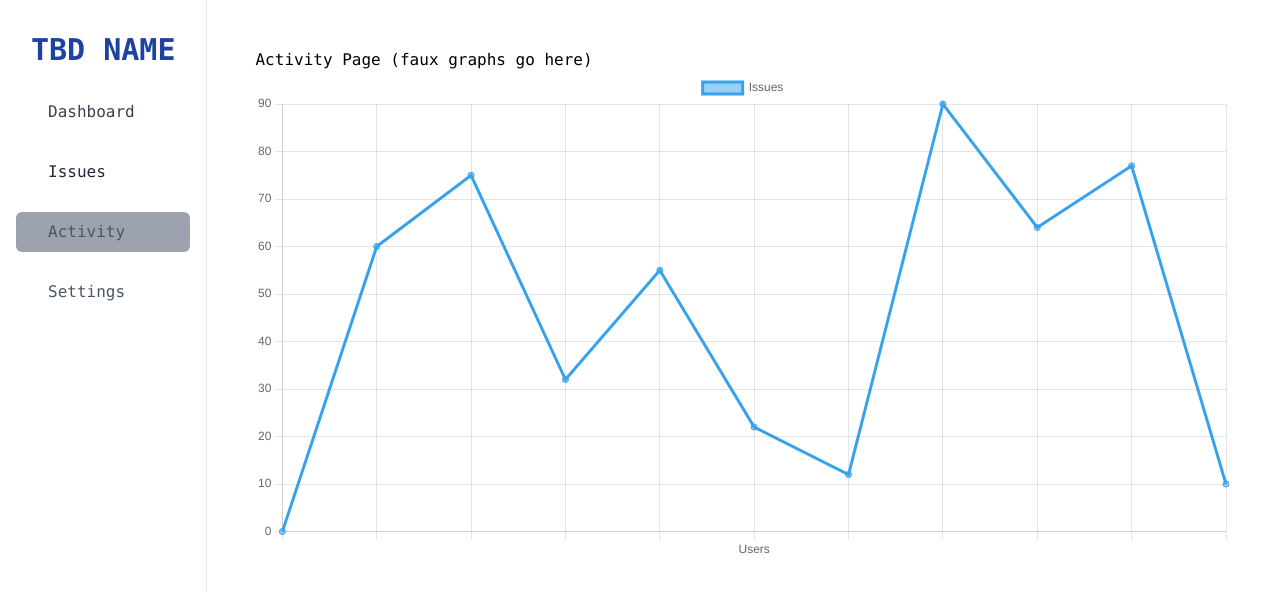
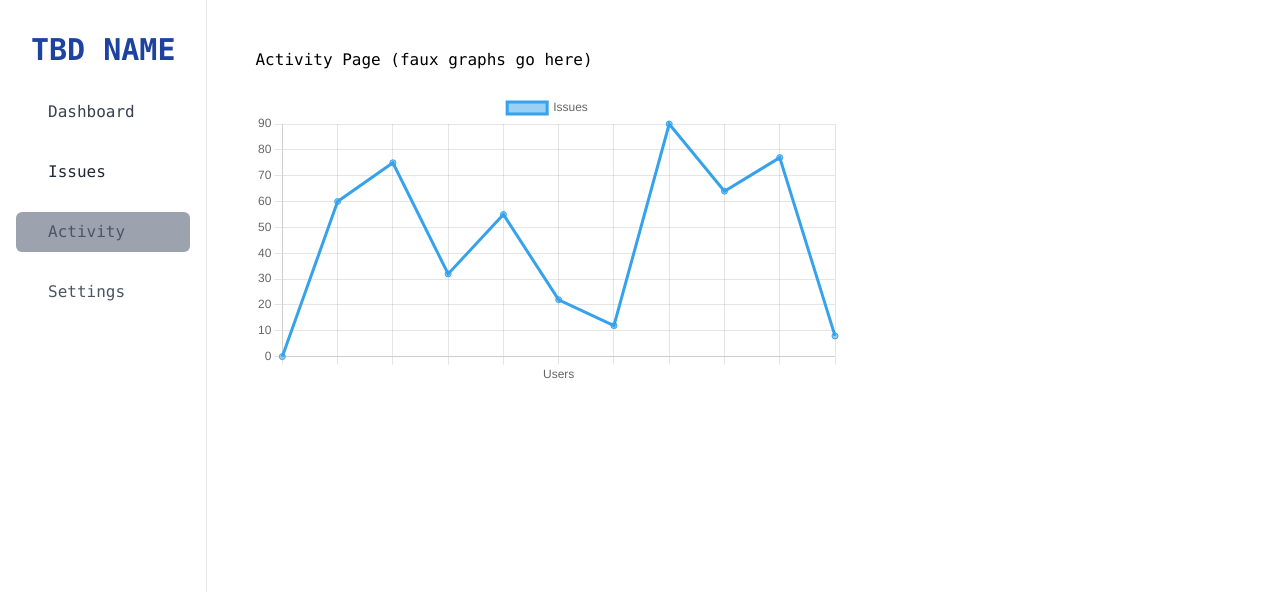
Before and after one commit to alex-jin45/nextjs-ticket-management, a Next.js app: page /dashboard/activity in a window 1280 px wide. Shown: the top 592 px of the page. Built offline with nearby package versions, Linux system fonts and the light colour scheme.

Commit message:
some styling

```diff
--- a/components/ActivityPage/ActivityGraph.js
+++ b/components/ActivityPage/ActivityGraph.js
@@ -5,7 +5,7 @@ import { Line } from "react-chartjs-2";
 const ActivityGraph = ({}) => {
   const labels = ["", "", "", "", "", "Users", "", "", "", "", ""];
 
-  const data = [0, 60, 75, 32, 55, 22, 12, 90, 64, 77, 10];
+  const data = [0, 60, 75, 32, 55, 22, 12, 90, 64, 77, 8];
 
   const datasets = [
     {
@@ -17,7 +17,7 @@ const ActivityGraph = ({}) => {
 
   return (
     <>
-      <div className="flex">
+      <div className="flex w-3/5 h-3/5 mt-5">
         <Line
           datasetIdKey="id"
           data={{
```
